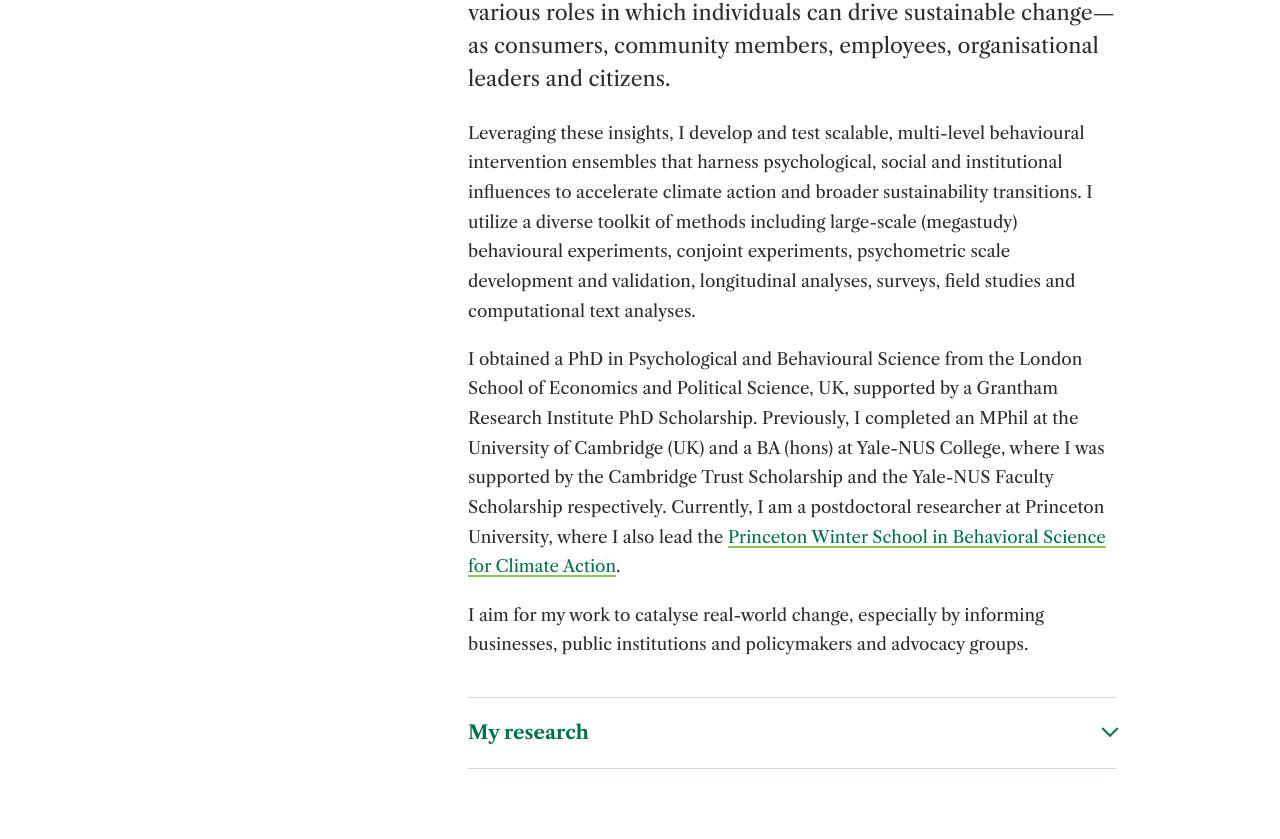
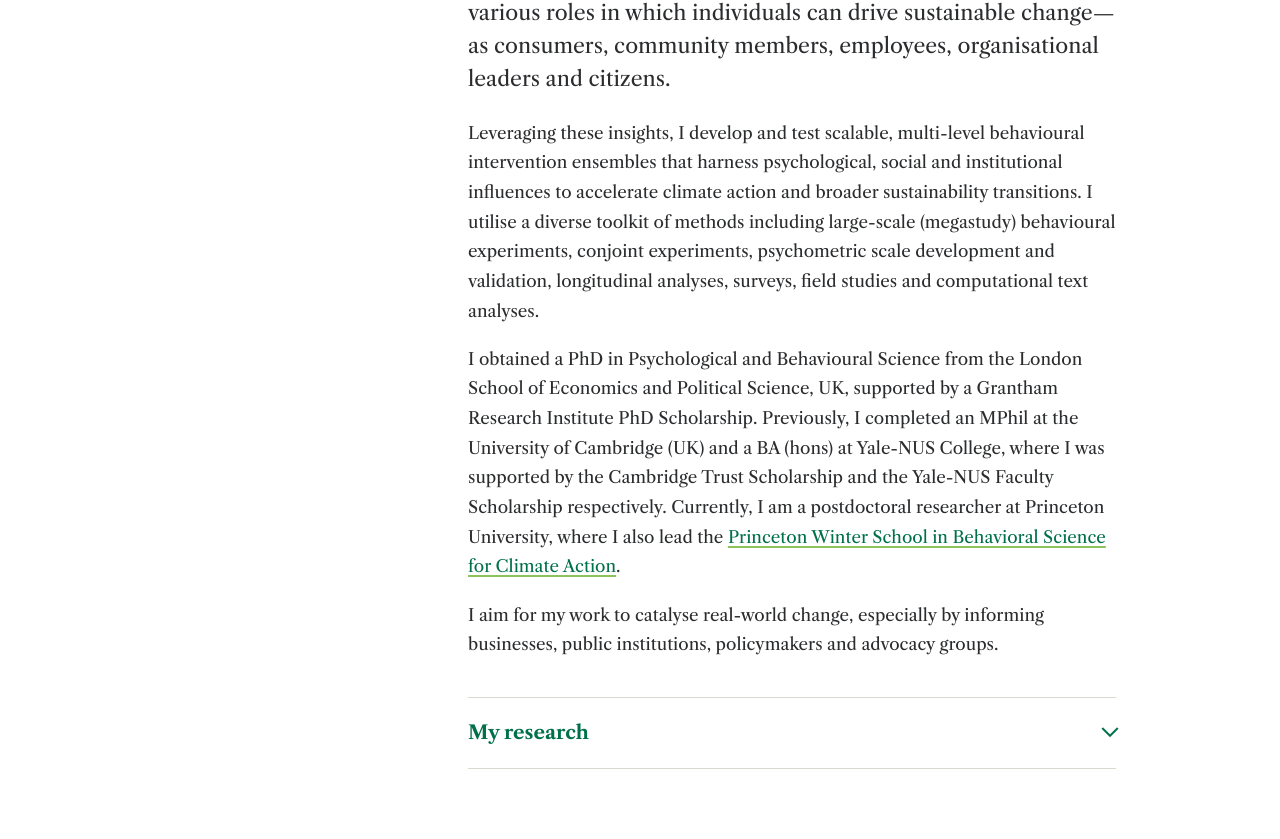
Before and after one commit to ananditasabherwal/website, a plain HTML site: page index.html in a window 1280 px wide. Shown: the part 916-1755 px from the top of the page. Drawn offline with nearby package versions, Linux system fonts and the light colour scheme.

Commit message:
Add files via upload

```diff
--- a/index.html
+++ b/index.html
@@ -111,9 +111,9 @@
     <div class="side-logo"><img src="logo-stacked.png" alt="Behavioural Science for Climate Action" width="700" height="530"></div>
     <div class="prose">
       <p class="lede">At their core, the defining challenges of our times such as climate change are complex coordination problems requiring individuals, businesses, communities and governments to act together at unprecedented speed and scale. My research examines how these forces interact in a psychological–social–institutional nexus and how they can be leveraged to drive climate action. Taking this multi-level approach, I consider the various roles in which individuals can drive sustainable change—as consumers, community members, employees, organisational leaders and citizens.</p>
-      <p>Leveraging these insights, I develop and test scalable, multi-level behavioural intervention ensembles that harness psychological, social and institutional influences to accelerate climate action and broader sustainability transitions. I utilize a diverse toolkit of methods including large-scale  (megastudy) behavioural experiments, conjoint experiments, psychometric scale development and validation, longitudinal analyses, surveys, field studies and computational text analyses.</p>
+      <p>Leveraging these insights, I develop and test scalable, multi-level behavioural intervention ensembles that harness psychological, social and institutional influences to accelerate climate action and broader sustainability transitions. I utilise a diverse toolkit of methods including large-scale (megastudy) behavioural experiments, conjoint experiments, psychometric scale development and validation, longitudinal analyses, surveys, field studies and computational text analyses.</p>
       <p>I obtained a PhD in Psychological and Behavioural Science from the London School of Economics and Political Science, UK, supported by a Grantham Research Institute PhD Scholarship. Previously, I completed an MPhil at the University of Cambridge (UK) and a BA (hons) at Yale-NUS College, where I was supported by the Cambridge Trust Scholarship and the Yale-NUS Faculty Scholarship respectively. Currently, I am a postdoctoral researcher at Princeton University, where I also lead the <a href="https://www.princetonclimateschool.com/">Princeton Winter School in Behavioral Science for Climate Action</a>.</p>
-      <p> I aim for my work to catalyse real-world change, especially by informing  businesses, public institutions and policymakers and advocacy groups.</p>
+      <p>I aim for my work to catalyse real-world change, especially by informing businesses, public institutions, policymakers and advocacy groups.</p>
     <details class="readmore" id="research">
       <summary><span>My research</span></summary>
       <div class="readmore-body">
--- a/style.css
+++ b/style.css
@@ -187,3 +187,7 @@ footer { margin-top: auto; border-top: 1px solid var(--rule); }
   html { scroll-behavior: auto; }
   .readmore summary::after { transition: none; }
 }
+
+/* Name always on one line: scales with the width of its column */
+.hero > div:first-child { container-type: inline-size; min-width: 0; }
+.hero h1 { white-space: nowrap; font-size: min(3rem, 8.6cqi); }
```
